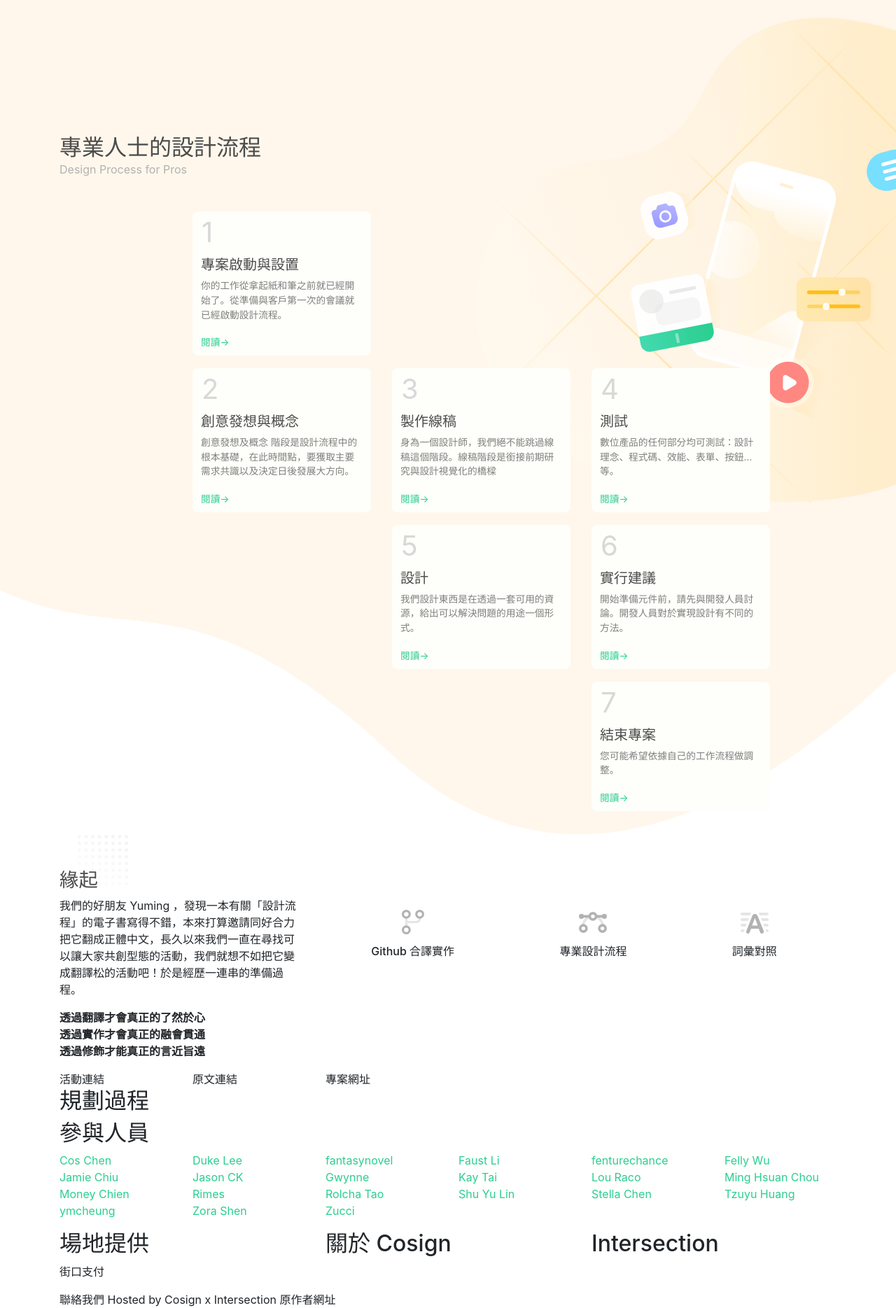
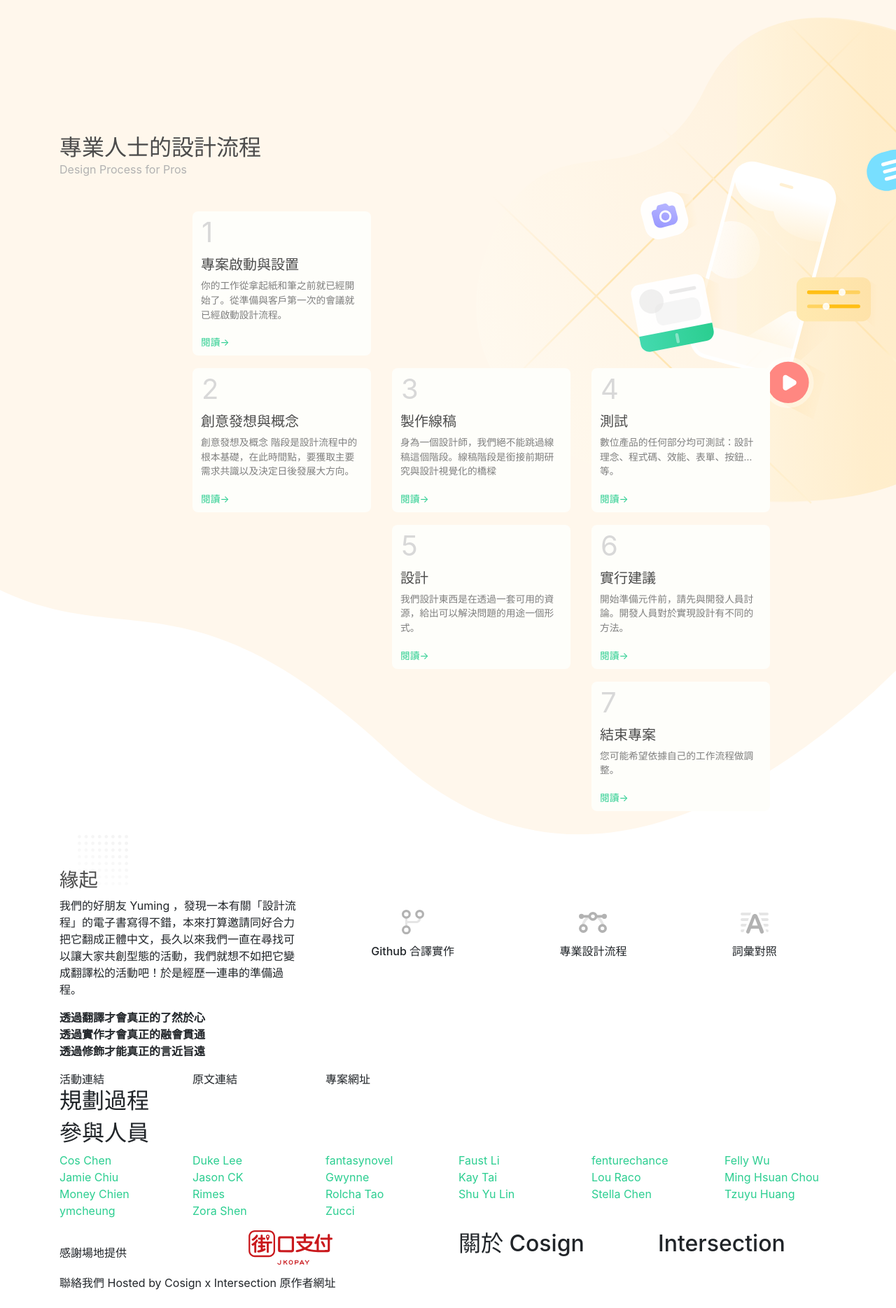
Before and after one commit to thecosignstudio/process, a Jekyll site: the page built from index.md, in a window 1280 px wide. Shown: the whole page at 70% size. Built offline with Jekyll 4.4.1, drawn with Linux system fonts in a browser that asks for light colours; after the commit the page ends 1845 px from its top, so only the background shows below that.

Commit message:
Add fontawesome & sponsor

```diff
--- a/_layouts/home.html
+++ b/_layouts/home.html
@@ -240,9 +240,13 @@
 
 <div class="container">
   <section class="row">
-    <div class="col">
-      <h2>場地提供</h2>
-      <p>街口支付</p>
+    <div class="col-12 col-sm-6">
+      <div class="home-sponsor-layout">
+        <div class="home-sponsor-title">感謝場地提供</div>
+        <div class="home-sponsor-jkopay">
+          <i class="home-sponsor-jkopay-logo"></i>
+        </div>
+      </div>
     </div>
     <div class="col">
       <h2>關於 Cosign</h2>
--- a/_sass/_custom.scss
+++ b/_sass/_custom.scss
@@ -6,3 +6,4 @@
 @import 'custom/chapters';
 @import 'custom/intro';
 @import 'custom/participants';
+@import 'custom/sponsor';
--- /dev/null
+++ b/_sass/custom/_sponsor.scss
@@ -0,0 +1,21 @@
+.home-sponsor-layout {
+  align-items: center;
+  display: flex;
+}
+
+.home-sponsor-title {
+  flex: 1 1 50%;
+}
+
+.home-sponsor-jkopay {
+  flex: 1 1 50%;
+}
+
+.home-sponsor-jkopay-logo {
+  display: inline-block;
+  background-image: url('../assets/home_imgs/jkopay.svg');
+  background-repeat: no-repeat;
+  background-size: 100% auto;
+  height: 57px;
+  width: 120px;
+}
--- a/package.json
+++ b/package.json
@@ -9,12 +9,13 @@
     "rollup-stream": "^1.24.1"
   },
   "devDependencies": {
+    "@fortawesome/fontawesome-pro": "^5.3.1",
     "babel-plugin-external-helpers": "^6.22.0",
     "babel-preset-es2015": "^6.24.1",
     "bootstrap-sass": "^3.3.7",
     "eslint": "^3.19.0",
     "eslint-config-airbnb-base": "^11.2.0",
-    "eslint-plugin-import": "^2.6.0",
+    "eslint-plugin-import": "^2.14.0",
     "gulp": "^3.9.1",
     "gulp-concat": "^2.6.1",
     "gulp-install": "^1.1.0",
```
Also changed, not shown: assets/home_imgs/jkopay.svg (added), 1 other file.
